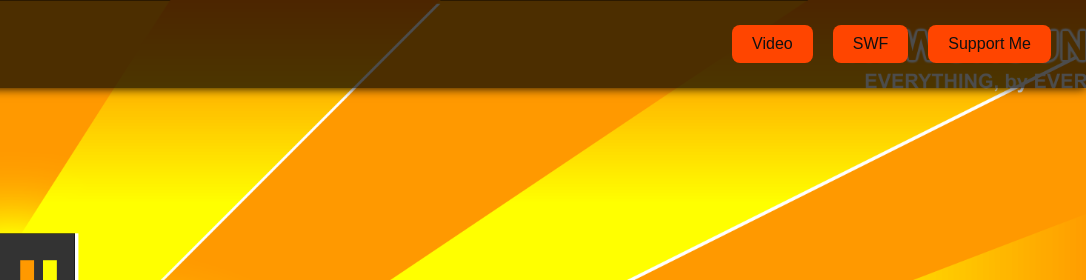
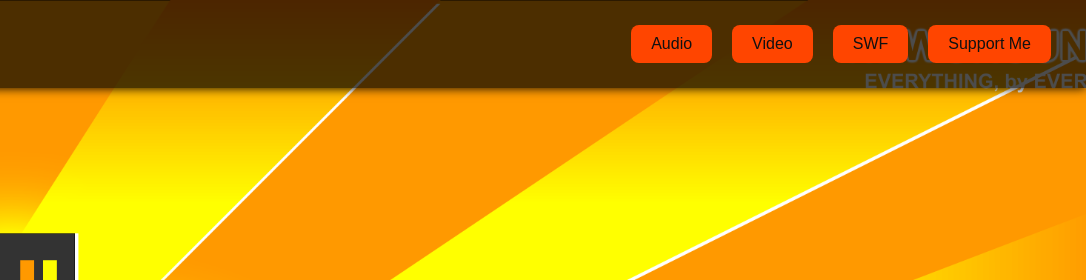
Before and after one commit to deep-v2/NGRipper-src, a website: page index.html in a window 1280 px wide. Shown: the top 280 px of the page, 194-1280 px from the left. Drawn offline with Linux system fonts and the light colour scheme.

Commit message:
Update index.html

```diff
--- a/index.html
+++ b/index.html
@@ -129,18 +129,18 @@
 </head>
 <body>
 
-  <header>
+<header>
   <div class="logo-container">
     <img src="logo.png" alt="Logo" class="logo">
     <div class="title">NGRipper</div>
   </div>
   <div style="display: flex; gap: 10px;">
+    <button class="support-btn" onclick="location.href='index.html'">Audio</button>
     <button class="support-btn" onclick="location.href='video.html'">Video</button>
     <button class="support-btn" onclick="location.href='swf.html'">SWF</button>
     <button class="support-btn" onclick="location.href='support.html'">Support Me</button>
   </div>
 </header>
-
 
   <main>
     <div class="container">
```
